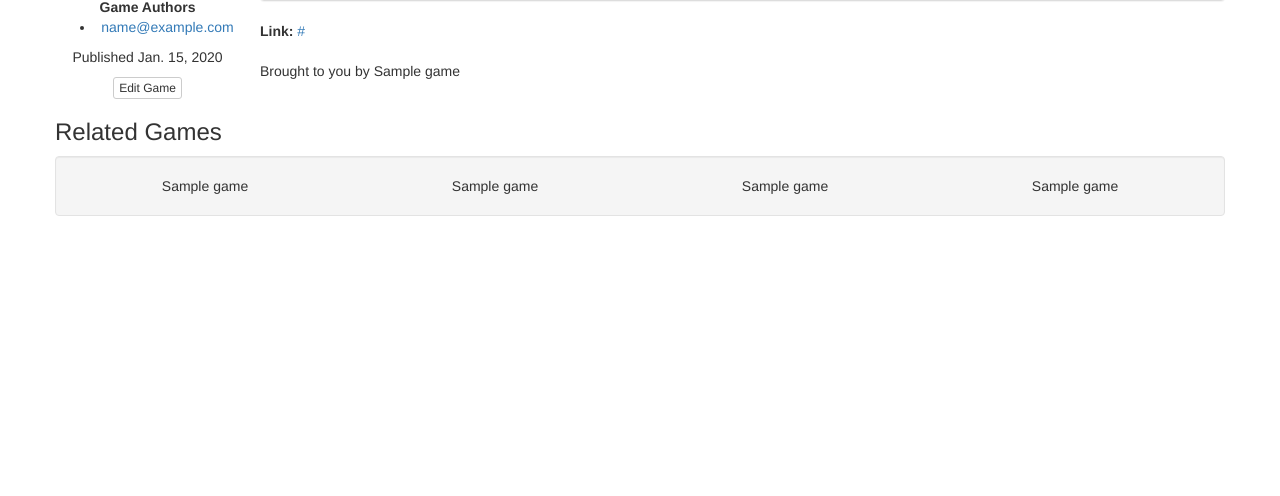
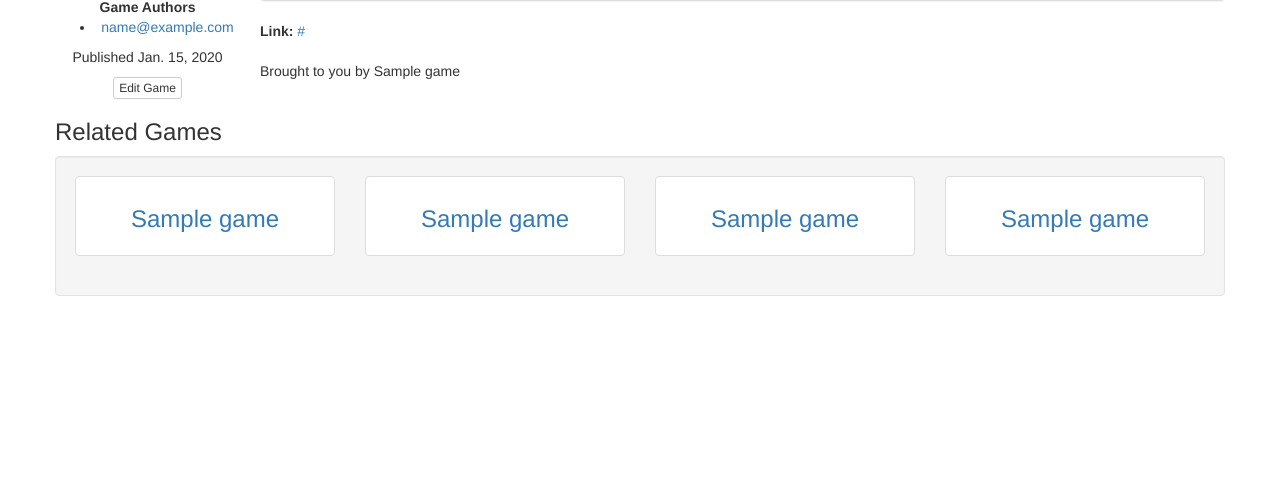
Before and after one commit to joshsamara/game-website, a Django app: page /games/1/ in a window 1280 px wide. Shown: the part 184-680 px from the top of the page. Run offline with Django 3.2, Linux system fonts and the light colour scheme; tables that the repository leaves empty hold one stand-in row (values such as "Sample post"); parts of the project's set-up code (start-up, migrations or seed data) failed here and were passed over; some libraries are stand-ins or nearby versions.

Commit message:
Updated related_games template

```diff
--- a/core/templates/games/related_game.html
+++ b/core/templates/games/related_game.html
@@ -1,4 +1,7 @@
-<div class="center-block text-center">
+<div class="thumbnail">
     <img src="{{ related_game.image.thumbnail.url }}" class="img-responsive img-rounded">
-    {{ related_game.name }}
+
+    <div class="caption text-center" style="padding-top: 5px">
+        <a href="{% url 'core:games_specific' related_game.id %}"><h3>{{ related_game.name }}</h3></a>
+    </div>
 </div>
```
